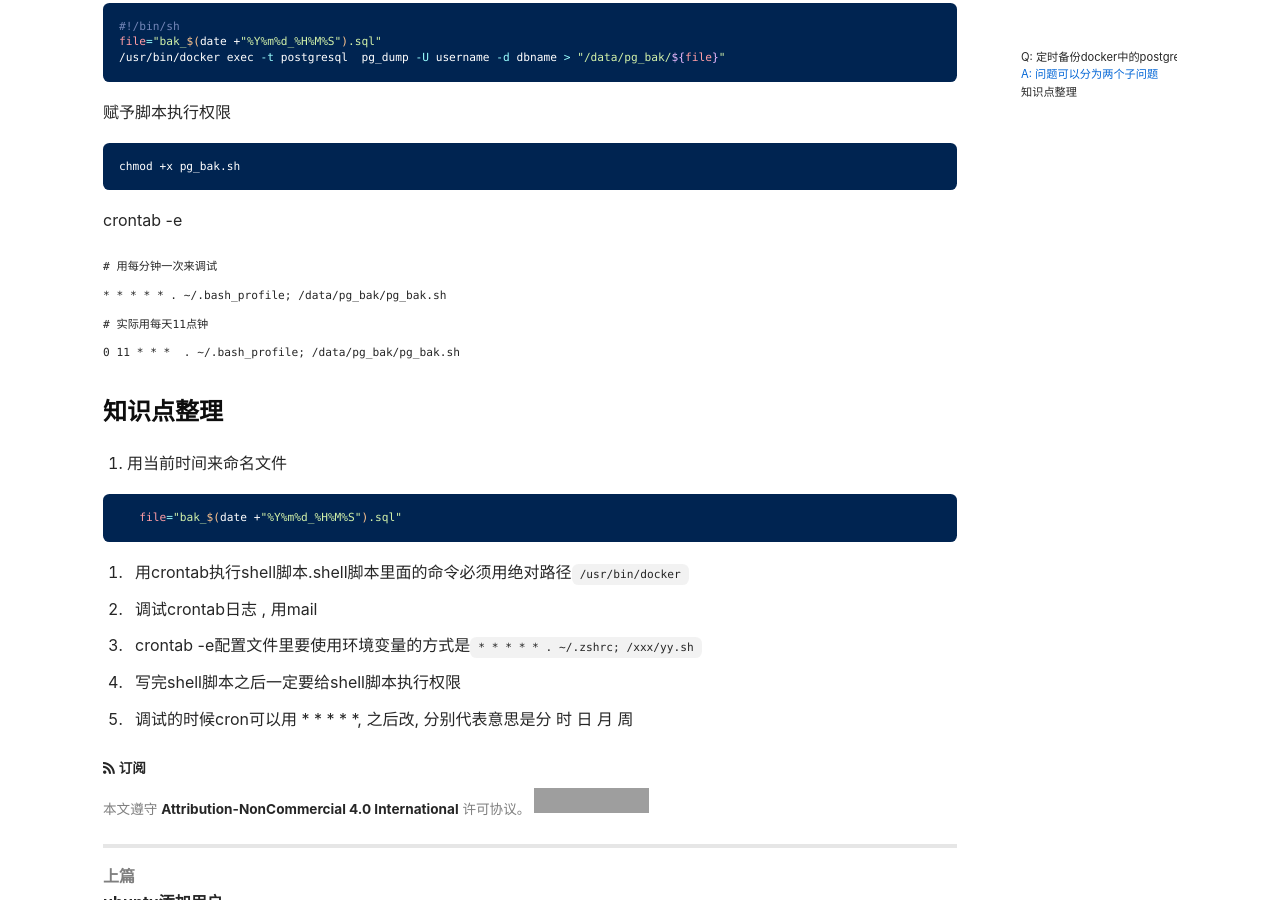
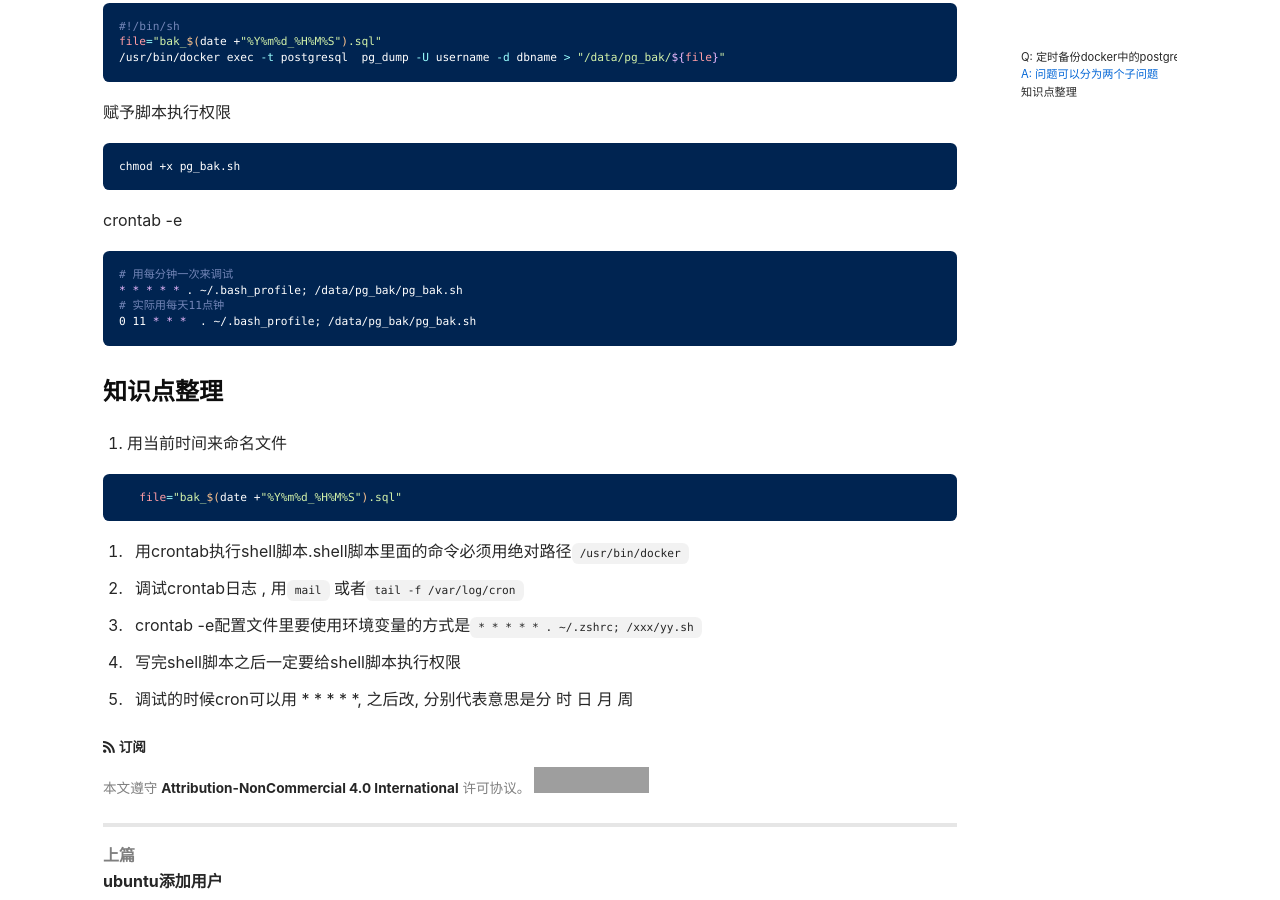
Before and after one commit to CheungChan/iblog, a Jekyll site: the page built from _posts/2019-08-01-定时备份docker中的postgresql数据库.md, in a window 1280 px wide and 900 px high, scrolled down 514 px. Built offline with Jekyll 4.4.1, drawn with Linux system fonts in a browser that asks for light colours; nearby versions of some CDN libraries; comment, search, counter and statistics services are not loaded; grey boxes are pictures that could not be loaded.

Commit message:
规则集action

````diff
--- a/_posts/2019-08-01-定时备份docker中的postgresql数据库.md
+++ b/_posts/2019-08-01-定时备份docker中的postgresql数据库.md
@@ -30,7 +30,7 @@ chmod +x pg_bak.sh
 
 crontab -e
 
-```cron
+```bash
 # 用每分钟一次来调试
 * * * * * . ~/.bash_profile; /data/pg_bak/pg_bak.sh
 # 实际用每天11点钟
@@ -47,7 +47,7 @@ crontab -e
 
 2. 用crontab执行shell脚本.shell脚本里面的命令必须用绝对路径`/usr/bin/docker`
 
-3. 调试crontab日志 , 用mail
+3. 调试crontab日志 , 用`mail` 或者`tail -f /var/log/cron`
 
 4. crontab -e配置文件里要使用环境变量的方式是`* * * * * . ~/.zshrc;  /xxx/yy.sh`
 
````
